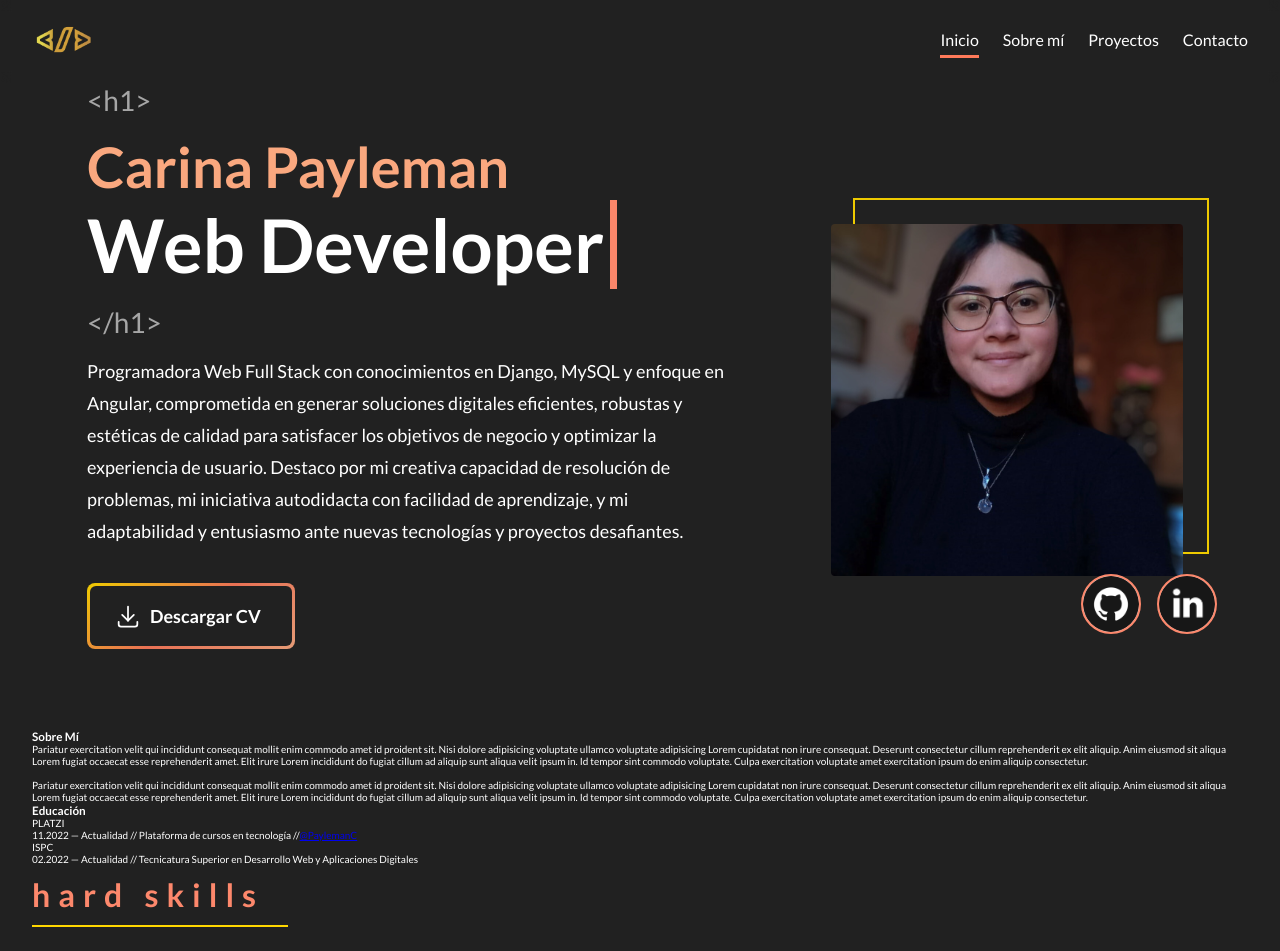
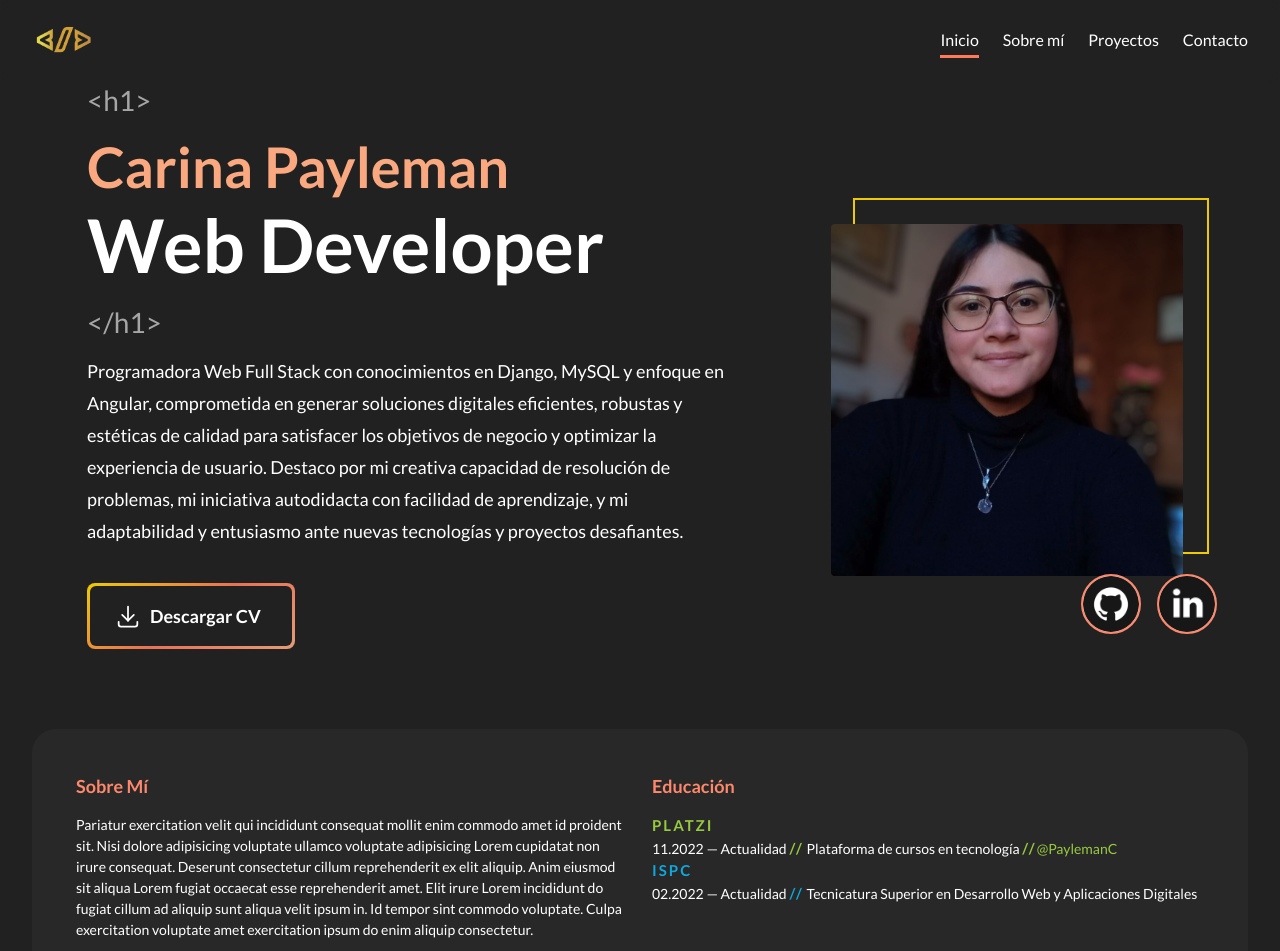
Before and after one commit to PaylemanC/portfolio, an Angular app: page / in a window 1280 px wide. Shown: the top 951 px of the page. Built offline with nearby package versions, Linux system fonts and the light colour scheme.

Commit message:
Añade estilos a nuevo pedazo sección sobre mí

```diff
--- a/src/app/app.component.scss
+++ b/src/app/app.component.scss
@@ -1,4 +1,5 @@
 @import '../styles.scss';
+
 
 main {
   margin: 0 16px;
@@ -109,6 +110,42 @@ h2 {
 }
 
 #about-me {
+  .about-me__content-container {
+    background-color: #282828;
+    display: grid;
+    grid-template-columns: 1fr 1fr;
+    gap: 24px;
+    padding: 44px;
+    border-radius: 24px;
+    line-height: 1.5;
+    h3 {
+      font-size: 1.8rem;
+      font-weight: bold;
+      color: $secondary-color;
+      margin-bottom: 14px;
+    }
+    p {
+      font-size: 1.4rem;
+    }
+    span {
+      font-size: 1.5rem;
+      font-weight: bold;
+      letter-spacing: 2px;
+    }
+    li {
+      &.platzi {
+        span, a {
+          color: #97ca3f;
+          text-decoration: none;
+        }
+      }
+      &.ispc {
+        span {
+          color: #0ea8de;
+        }
+      }
+    }
+  }
   .about-me__hard-kills, .about-me__soft-skills {
     h2 {
       margin: 0;
@@ -186,4 +223,10 @@ h2 {
       }
     }
   }
+
+  #about-me {
+    .about-me__content-container {
+      grid-template-columns: 1fr;
+    }
+  }
 }
```
